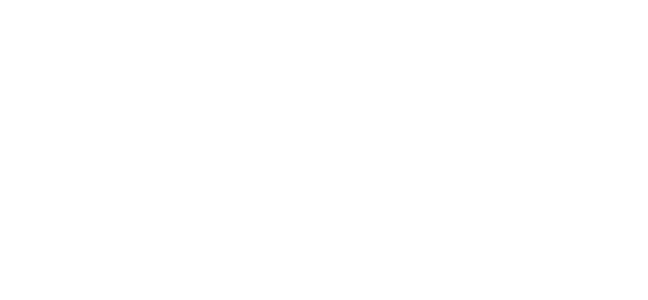
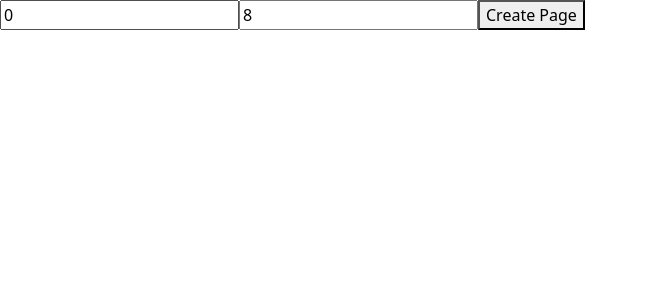
Before and after one commit to BhasmaSur/manokalp, a React (Create React App) app: page /test in a window 1280 px wide. Before the commit this address had no page. Shown: the top 300 px of the page, without its empty margins (0-648 px from the left). Built offline with nearby package versions, Linux system fonts and the light colour scheme.

Commit message:
page layout

```diff
--- a/src/App.js
+++ b/src/App.js
@@ -12,6 +12,8 @@ import Magazine from './views/Magazine';
 import Services from './views/Services';
 import ContactUs from './views/ContactUs';
 import TestingIt from './views/Testing';
+import FileDownload from './views/FileDownload';
+import PageCreated from './views/Page-created';
 
 
 function App() {
@@ -28,6 +30,8 @@ function App() {
         <Route path='/vaishali-mardhekar' element={<Member1 />} exact/>
         <Route path='/advice' element={<TestingIt />} exact/>
         <Route path='/medha-madhav' element={<Member2 />} exact/>
+        <Route path='/test' element={<FileDownload />} exact/>
+        <Route path='/page-created' element={<PageCreated />} exact/>
       </Routes>
     </Router>
   );
--- /dev/null
+++ b/src/utility/dateUtility.js
@@ -0,0 +1,12 @@
+export function humanDate() {
+  const today = new Date();
+  const yyyy = today.getFullYear();
+  let mm = today.getMonth() + 1; // Months start at 0!
+  let dd = today.getDate();
+
+  if (dd < 10) dd = "0" + dd;
+  if (mm < 10) mm = "0" + mm;
+
+  const formattedToday = dd + "/" + mm + "/" + yyyy;
+  return formattedToday;
+}
--- /dev/null
+++ b/src/views/FileDownload/index.js
@@ -0,0 +1,61 @@
+import React, { useEffect, useState } from "react";
+import { useNavigate } from "react-router-dom";
+
+const FileDownload = () => {
+  const [startNumber, setStartNumber] = useState(0);
+  const [lastNumber, setLastNumber] = useState(8);
+  let navigate = useNavigate();
+//   const [fileCreated, setFileCreated] = useState(null)
+
+//   useEffect(()=>{
+//     let rowText = "";
+//     let space = " ";
+//     for (let index = startNumber; index <= lastNumber ; index++) {
+//         if(index === startNumber){
+//             rowText = String(index);
+//         }else{
+//             rowText = rowText + String(index);
+//         }
+//     }
+//     const fileTemp = new Blob([rowText], {
+//       type: "text/plain;charset=utf-8",
+//     });
+//     setFileCreated(fileTemp);
+//   },[startNumber, lastNumber])
+  const createPage = () =>{
+    navigate("/page-created", { state : {
+        startNumber : startNumber,
+        lastNumber : lastNumber
+    }})
+  }
+  return (
+    <div>
+      <input
+        value={startNumber}
+        onChange={(e) => setStartNumber(e.target.value)}
+        type="text"
+      />
+      <input
+        value={lastNumber}
+        onChange={(e) => setLastNumber(e.target.value)}
+        type="text"
+      />
+      <button onClick={createPage} >Create Page</button>
+      {/* {fileCreated && <a
+        download="sample.txt"
+        target="_blank"
+        rel="noreferrer"
+        href={URL.createObjectURL(fileCreated)}
+        style={{
+          textDecoration: "inherit",
+          color: "inherit",
+        }}
+      >
+        Download
+      </a>} */}
+
+    </div>
+  );
+};
+
+export default FileDownload;
--- /dev/null
+++ b/src/views/Page-created/index.js
@@ -0,0 +1,36 @@
+import { Grid, Typography } from '@mui/material';
+import React from 'react'
+import { useLocation } from 'react-router-dom';
+import { humanDate } from '../../utility/dateUtility';
+
+const PageCreated = () => {
+    const { state } = useLocation();
+    const currentDate = humanDate();
+    const printingObjects = []
+    for (let index = state.startNumber; index < state.lastNumber; index++) {
+        printingObjects.push(index)
+    }
+    console.log(state)
+  return (
+    <Grid container spacing={{ xs: 2, md: 3 }} columns={{ xs: 4, sm: 8, md: 12 }}>
+  {printingObjects.map((index) => (
+    <Grid item md={2} key={index} align="center">
+      <Typography>
+        {index}
+      </Typography>
+      <Typography>
+        {currentDate}
+      </Typography>
+      <img
+      width={100}
+      height={40}
+        src='/assets/signature.png'
+      />
+
+    </Grid>
+  ))}
+</Grid>
+  )
+}
+
+export default PageCreated
```
Also changed, not shown: public/assets/signature.png (added).
